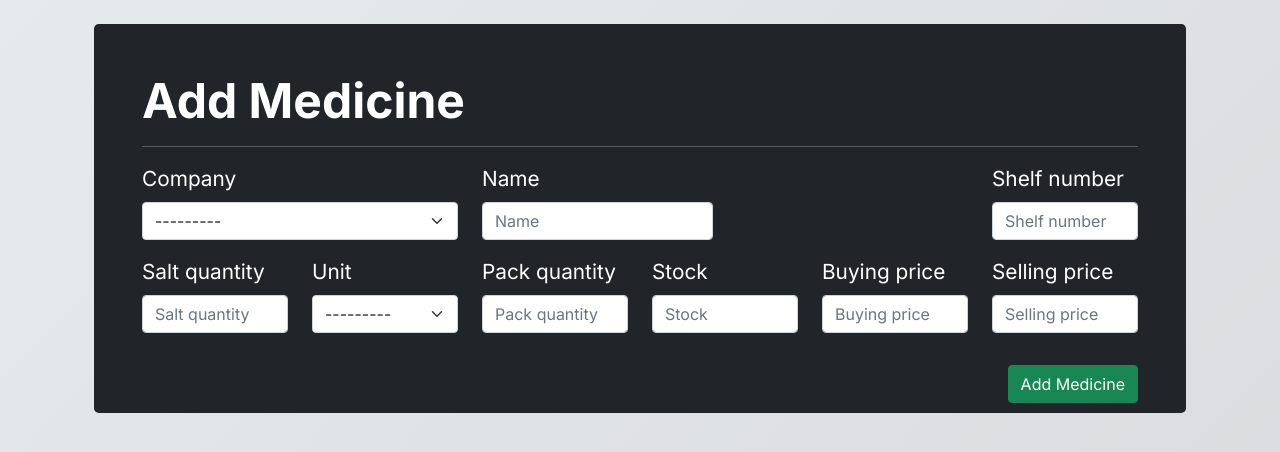
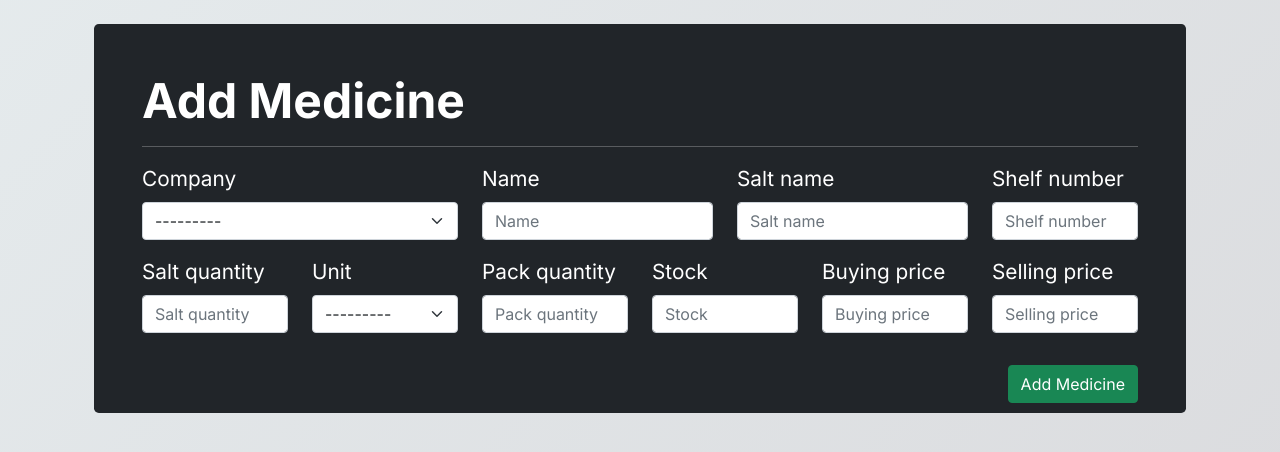
Before and after one commit to mightysandy1/pharmacyappsneha, a Django app: page /create/med/ in a window 1280 px wide. Shown: the part 66-518 px from the top of the page. Run offline with Django 4.2, Linux system fonts and the light colour scheme; the visitor is signed in with stand-in values (Sample User, id 1); data that the repository does not hold is empty; some libraries are stand-ins or nearby versions.

Commit message:
Update medicine_form.html

```diff
--- a/yolo_pharmacy/yolo_site/templates/yolo_site/medicine_form.html
+++ b/yolo_pharmacy/yolo_site/templates/yolo_site/medicine_form.html
@@ -15,7 +15,7 @@
                         {% bootstrap_field form.name %}
                     </div>
                     <div class="col-3">
-                        {% bootstrap_field form.Content_name %}
+                        {% bootstrap_field form.salt_name %}
                     </div>
                     <div class="col-2">
                         {% bootstrap_field form.shelf_number %}
```
